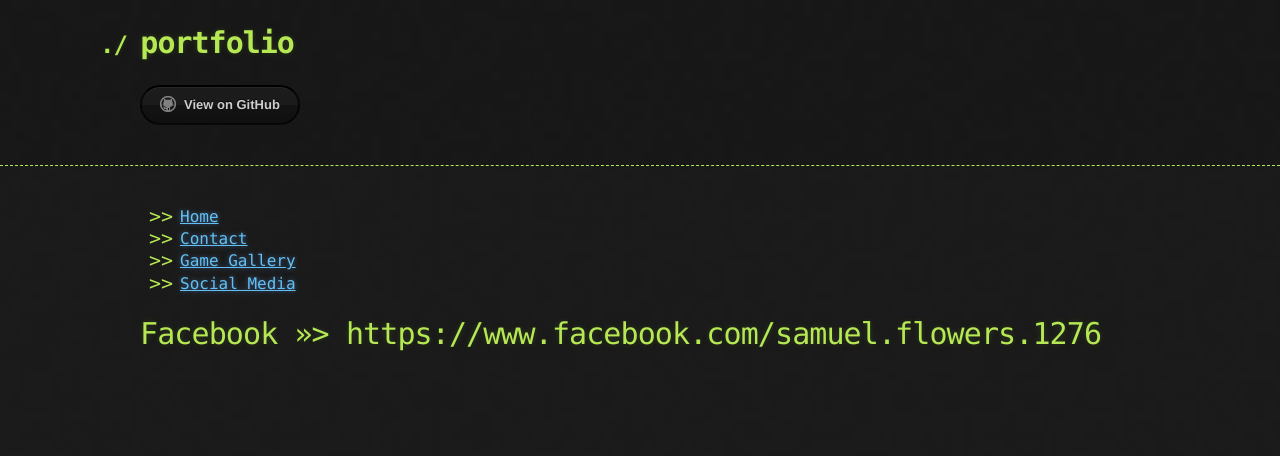
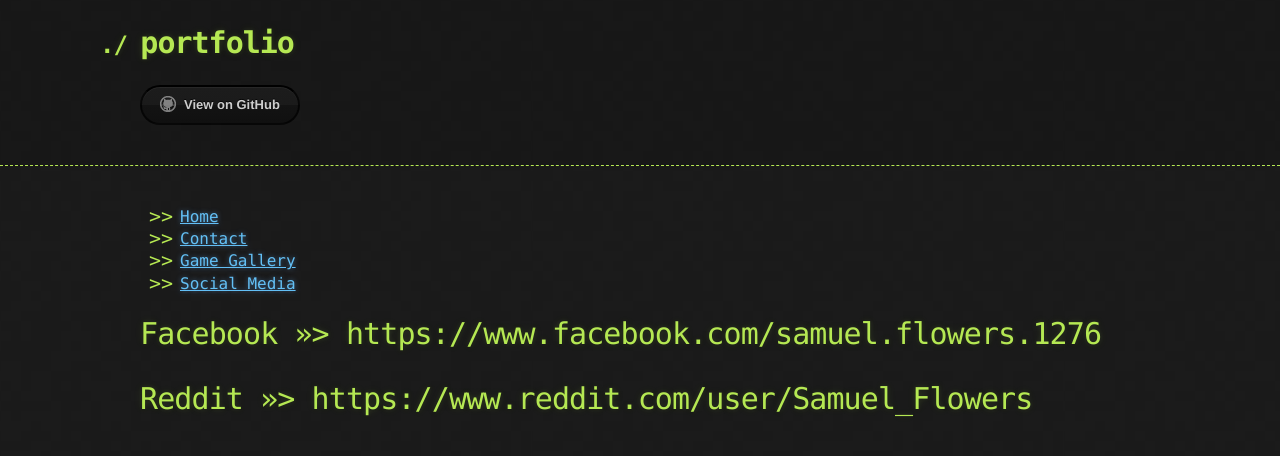
Before and after one commit to Sam2471/portfolio, a Jekyll site: the page built from socialmedia.md, in a window 1280 px wide. Shown: the top 456 px of the page. Built offline with Jekyll 4.4.1, drawn with Linux system fonts in a browser that asks for light colours; our own code applies the rules of GitHub Pages for plain Markdown files; the repository's description, which GitHub fills in, is left out.

Commit message:
Update socialmedia.md

```diff
--- a/socialmedia.md
+++ b/socialmedia.md
@@ -1,3 +1,5 @@
 
 
 # Facebook >>> https://www.facebook.com/samuel.flowers.1276
+
+# Reddit >>> https://www.reddit.com/user/Samuel_Flowers
```
